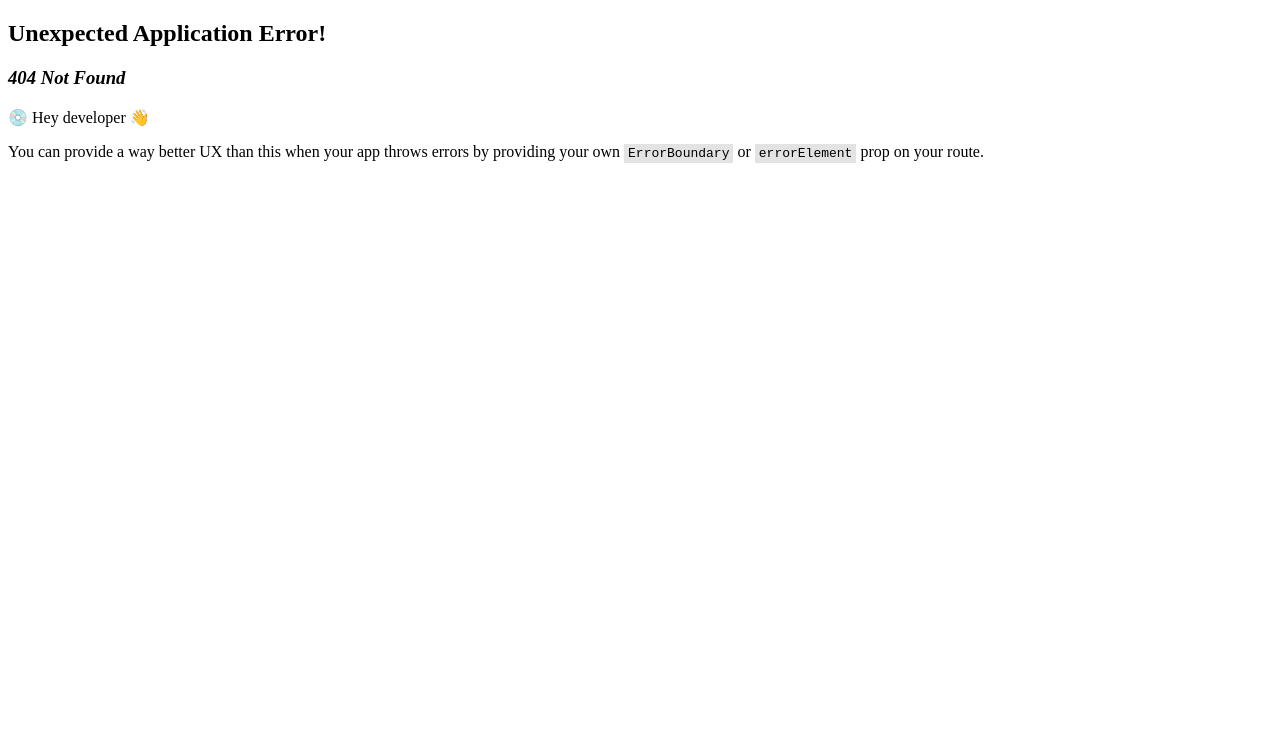
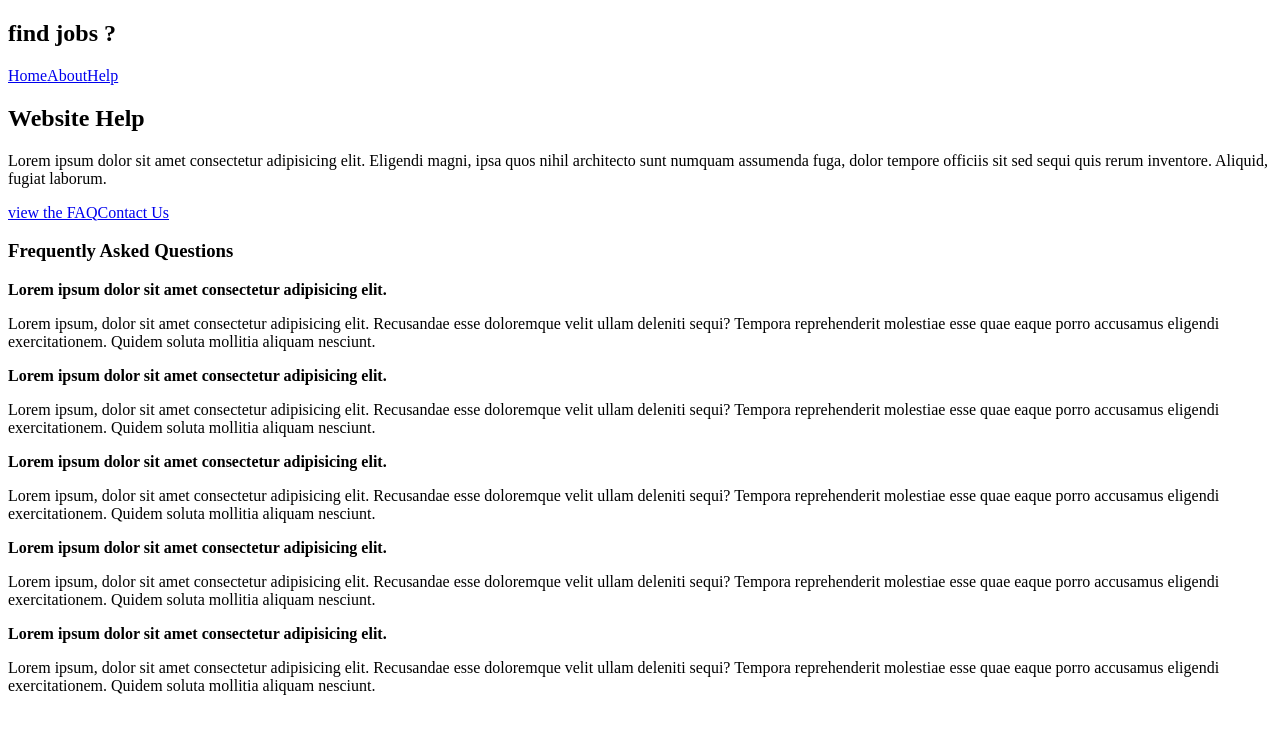
Before and after one commit to Ritu-Bisen/React-Project-using-Router, a React (Vite) app: page /help/fqa in a window 1280 px wide. Before the commit this address had no page. Shown: the top 734 px of the page. Built offline with nearby package versions, Linux system fonts and the light colour scheme.

Commit message:
add helpLayout in the app

```diff
--- a/src/App.jsx
+++ b/src/App.jsx
@@ -4,12 +4,21 @@ import { createBrowserRouter, createRoutesFromElements,  Route, RouterProvider,
 import Home from './pages/Home'
 import About from './pages/About'
 import RootLayout from './Layout/RootLayout'
+import HelpLayout from './Layout/HelpLayout'
+import Fqa from './pages/help/Fqa'
+import Contact from './pages/help/Contact'
 
 const router=createBrowserRouter(
   createRoutesFromElements(
     <Route path='/' element={<RootLayout/>}>
-      <Route path='/' element={<Home/>}/>
-      <Route path='About' element={<About/>}/>
+     {/* <Route path='/' element={<Home/>}/>*/}
+     <Route index element={<Home/>}/>
+      <Route path='about' element={<About/>}/>
+
+        <Route path='help' element={<HelpLayout/>}>
+          <Route path='fqa' element={<Fqa/>}/>
+          <Route path='contact' element={<Contact/>}/>
+        </Route>
     </Route>
   )
 )
--- /dev/null
+++ b/src/Layout/HelpLayout.jsx
@@ -0,0 +1,20 @@
+import React from 'react'
+import { NavLink, Outlet } from 'react-router-dom'
+
+function HelpLayout() {
+  return (
+    <div className='helpLayout'>
+        <h2>Website Help </h2>
+        <p>Lorem ipsum dolor sit amet consectetur adipisicing elit.
+             Eligendi magni, ipsa quos nihil architecto sunt numquam assumenda fuga,
+             dolor tempore officiis sit sed sequi quis rerum inventore. Aliquid, fugiat laborum.</p>
+      <nav>
+        <NavLink to="fqa">view the FAQ</NavLink>
+        <NavLink to='contact'>Contact Us</NavLink>
+      </nav>
+      <Outlet/>
+    </div>
+  )
+}
+
+export default HelpLayout
--- a/src/Layout/RootLayout.jsx
+++ b/src/Layout/RootLayout.jsx
@@ -11,12 +11,12 @@ function RootLayout() {
                 </h1>
                 <NavLink to='/'>Home</NavLink>
                 <NavLink to='about'>About</NavLink>
+                <NavLink to='help'>Help</NavLink>
             </nav>
         </header>
         <main>
             <Outlet/>
         </main>
-
     </div>
   )
 }
--- /dev/null
+++ b/src/pages/help/Contact.jsx
@@ -0,0 +1,23 @@
+import React from 'react'
+
+function Contact() {
+  return (
+    <div className='contact'>
+        <h3>Contact Us</h3>
+        <form>
+            <label>
+                <span> your email: </span>
+                <input type='email' name='email' required/>
+            </label>
+            <label>
+                <span>your message:</span>
+                <textarea name='message' required></textarea>
+            </label>
+            <button>Submit</button>
+        </form>
+
+    </div>
+  )
+}
+
+export default Contact
--- /dev/null
+++ b/src/pages/help/Fqa.jsx
@@ -0,0 +1,50 @@
+import React from 'react'
+
+function Fqa() {
+  return (
+    <div className='fqa'>
+        <h3>Frequently Asked Questions</h3>
+        <div className='question'>
+            <p><strong>Lorem ipsum dolor sit amet consectetur adipisicing elit.</strong></p>
+            <p>Lorem ipsum, dolor sit amet consectetur adipisicing elit.
+                 Recusandae esse doloremque velit ullam deleniti sequi?
+                  Tempora reprehenderit molestiae esse quae eaque porro accusamus eligendi exercitationem.
+                 Quidem soluta mollitia aliquam nesciunt.</p>
+        </div>
+
+        <div className='question'>
+            <p><strong>Lorem ipsum dolor sit amet consectetur adipisicing elit.</strong></p>
+            <p>Lorem ipsum, dolor sit amet consectetur adipisicing elit.
+                 Recusandae esse doloremque velit ullam deleniti sequi?
+                  Tempora reprehenderit molestiae esse quae eaque porro accusamus eligendi exercitationem.
+                 Quidem soluta mollitia aliquam nesciunt.</p>
+        </div>
+
+        <div className='question'>
+            <p><strong>Lorem ipsum dolor sit amet consectetur adipisicing elit.</strong></p>
+            <p>Lorem ipsum, dolor sit amet consectetur adipisicing elit.
+                 Recusandae esse doloremque velit ullam deleniti sequi?
+                  Tempora reprehenderit molestiae esse quae eaque porro accusamus eligendi exercitationem.
+                 Quidem soluta mollitia aliquam nesciunt.</p>
+        </div>
+
+        <div className='question'>
+            <p><strong>Lorem ipsum dolor sit amet consectetur adipisicing elit.</strong></p>
+            <p>Lorem ipsum, dolor sit amet consectetur adipisicing elit.
+                 Recusandae esse doloremque velit ullam deleniti sequi?
+                  Tempora reprehenderit molestiae esse quae eaque porro accusamus eligendi exercitationem.
+                 Quidem soluta mollitia aliquam nesciunt.</p>
+        </div>
+
+        <div className='question'>
+            <p><strong>Lorem ipsum dolor sit amet consectetur adipisicing elit.</strong></p>
+            <p>Lorem ipsum, dolor sit amet consectetur adipisicing elit.
+                 Recusandae esse doloremque velit ullam deleniti sequi?
+                  Tempora reprehenderit molestiae esse quae eaque porro accusamus eligendi exercitationem.
+                 Quidem soluta mollitia aliquam nesciunt.</p>
+        </div>
+    </div>
+  )
+}
+
+export default Fqa
```
Also changed, not shown: src/pages/Home.jsx (indentation only).
